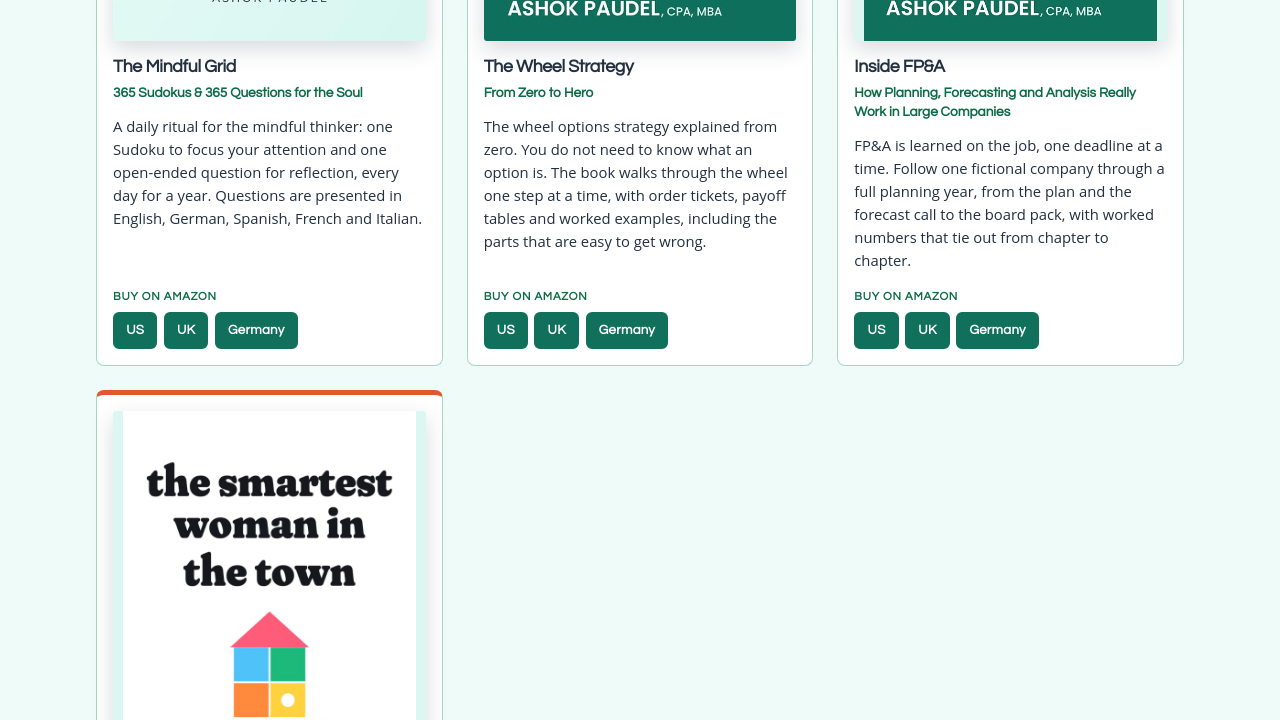
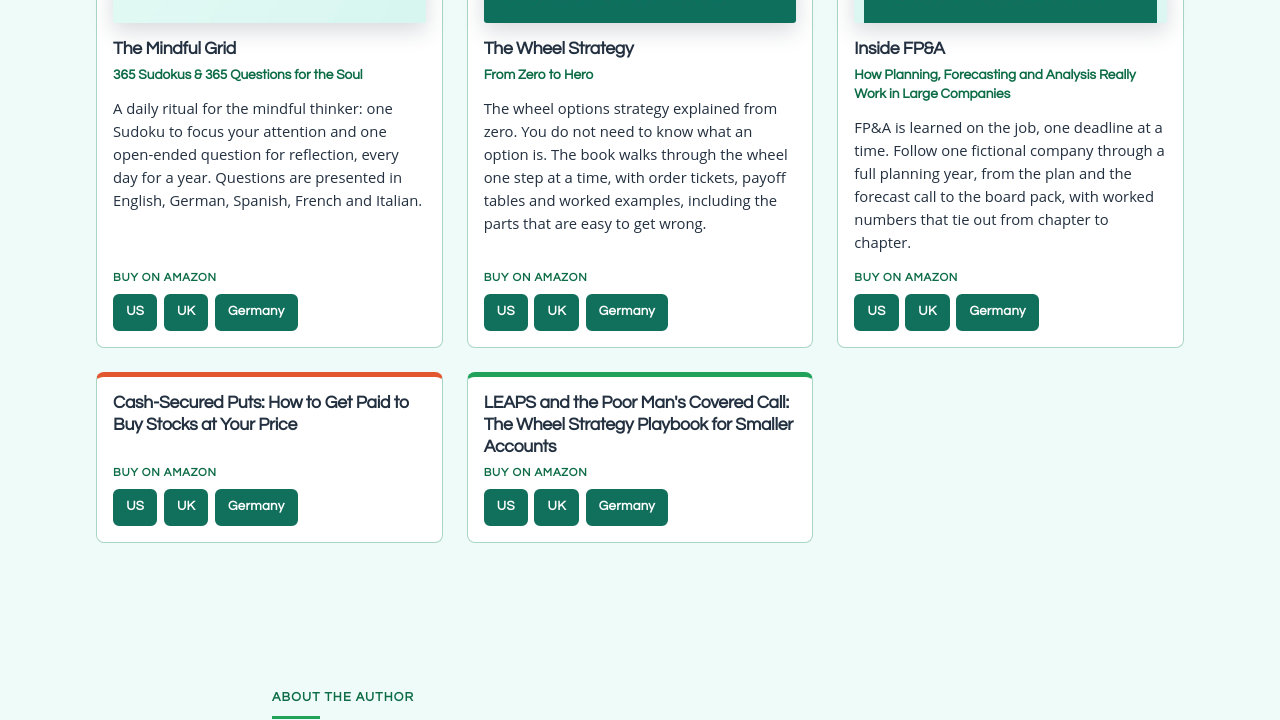
Before and after one commit to leduap/ashok-paudel-author-site, a plain HTML site: page index.html in a window 1280 px wide. Shown: the part 2000-2720 px from the top of the page. Drawn offline with Linux system fonts and the light colour scheme.

Commit message:
Remove the publication line under the photo and update the book list.
Co-authored-by: Cursor <cursoragent@cursor.com>

```diff
--- a/content.js
+++ b/content.js
@@ -117,14 +117,20 @@ const SITE = {
       amazonId: "B0HQW1LKZB"
     },
     {
-      // NOT YET PUBLISHED (planned for January 2027). There is no description yet.
-      // When the book is live: fill in blurb, add its amazonId, and delete the status line.
-      title: "The Smartest Woman in the Town",
-      subtitle: "Clear Thinking, Steady Habits, and the Quiet Power of Systems",
-      cover: "assets/the-smartest-woman-in-the-town.jpg",
-      status: "Coming January 2027",
+      // Live Kindle book. No cover file is on the site yet, so the card has no picture.
+      title: "Cash-Secured Puts: How to Get Paid to Buy Stocks at Your Price",
+      subtitle: "",
+      cover: "",
       blurb: "",
-      amazonId: ""
+      amazonId: "B0GX32LW9S"
+    },
+    {
+      // Live Kindle book. No cover file is on the site yet, so the card has no picture.
+      title: "LEAPS and the Poor Man's Covered Call: The Wheel Strategy Playbook for Smaller Accounts",
+      subtitle: "",
+      cover: "",
+      blurb: "",
+      amazonId: "B0HRRW92Y3"
     }
   ],
 
@@ -212,9 +218,8 @@ const SITE = {
   //   url     the full https:// address of the article
   // To add the next one, copy a whole block, from { to }, paste it above the
   // first one, and change the four lines. Keep a comma between blocks.
-  // The newest article is shown first. The home page also shows the line
-  // "Published in ..." near the top, naming each publication once.
-  // While the list is empty the section, its menu link and that line are hidden.
+  // The newest article is shown first.
+  // While the list is empty the section and its menu link are hidden.
   articles: [
     {
       title: "60 million children got Trump Accounts. Fewer than 1% were claimed in the first week",
--- a/index.html
+++ b/index.html
@@ -59,8 +59,6 @@
             <a class="button button-quiet" href="blog/">Read the blog</a>
             <a class="button button-quiet" href="#newsletter" data-nav="newsletter" hidden>Join the newsletter</a>
           </p>
-          <!-- Shown once content.js lists an article in "articles". Text only: no publication logos. -->
-          <p class="featured" id="featured" hidden><span class="featured-label">Published in</span> <a href="#writing" id="featured-outlets"></a></p>
         </div>
       </div>
     </section>
--- a/main.js
+++ b/main.js
@@ -113,10 +113,11 @@
     if (buyButtons.length) {
       parts.push(el("div", { className: amazonButtons.length ? "buy buy-more" : "buy" }, buyButtons));
     }
-    $("book-list").appendChild(el("article", { className: "book" }, [
-      el("img", { src: book.cover, alt: "Cover of " + book.title, loading: "lazy" }),
-      el("div", { className: "book-body" }, parts)
-    ]));
+    var card = [el("div", { className: "book-body" }, parts)];
+    if (book.cover) {
+      card.unshift(el("img", { src: book.cover, alt: "Cover of " + book.title, loading: "lazy" }));
+    }
+    $("book-list").appendChild(el("article", { className: book.cover ? "book" : "book no-cover" }, card));
   });
 
   // Finance templates (sold on Gumroad)
@@ -156,17 +157,6 @@
     if (article.date) { parts.push(el("span", { className: "meta" }, formatDate(article.date))); }
     $("article-list").appendChild(el("li", {}, parts));
   });
-  // The line near the top of the home page: "Published in Fortune", each publication named once,
-  // newest first, linking down to the list of articles.
-  var outlets = [];
-  articles.forEach(function (article) {
-    var name = String(article.outlet || "").trim();
-    if (name && outlets.indexOf(name) < 0) { outlets.push(name); }
-  });
-  if ($("featured")) {
-    $("featured-outlets").textContent = outlets.join(", ");
-    $("featured").hidden = !outlets.length;
-  }
 
   // Events: upcoming soonest first, past most recent first
   var today = new Date();
--- a/styles.css
+++ b/styles.css
@@ -207,6 +207,7 @@ nav a:hover { color: var(--green-label); text-decoration: underline; text-decora
 @media (max-width: 34rem) {
   .book-grid { grid-template-columns: 1fr; }
   .book { display: grid; grid-template-columns: 6.5rem 1fr; column-gap: 1rem; align-items: start; }
+  .book.no-cover { grid-template-columns: 1fr; }
   .book img { margin-bottom: 0; }
   .book .blurb { margin-bottom: 0.75rem; }
 }
@@ -235,14 +236,6 @@ nav a:hover { color: var(--green-label); text-decoration: underline; text-decora
 }
 .article-cards .title { font-size: 1.25rem; line-height: 1.3; }
 .article-cards .meta { margin-top: 0.45rem; }
-/* "Published in ..." under the buttons at the top of the home page. Plain text, no logos. */
-.featured { margin: 1.5rem 0 0; font-size: 0.95rem; color: var(--ink-soft); }
-.featured-label {
-  font-family: var(--display); font-weight: 600; font-size: 0.8rem;
-  text-transform: uppercase; letter-spacing: 0.09em; color: var(--green-label); margin-right: 0.35rem;
-}
-.featured a { font-family: var(--display); font-weight: 600; font-size: 1.05rem; color: var(--navy); text-decoration-color: var(--green-bright); text-decoration-thickness: 2px; }
-.featured a:hover { color: var(--green-label); }
 
 /* Press */
 .quotes { display: grid; gap: 1rem; margin-bottom: 1.5rem; }
```
Also changed, not shown: assets/the-smartest-woman-in-the-town.jpg (deleted), 1 other file.
